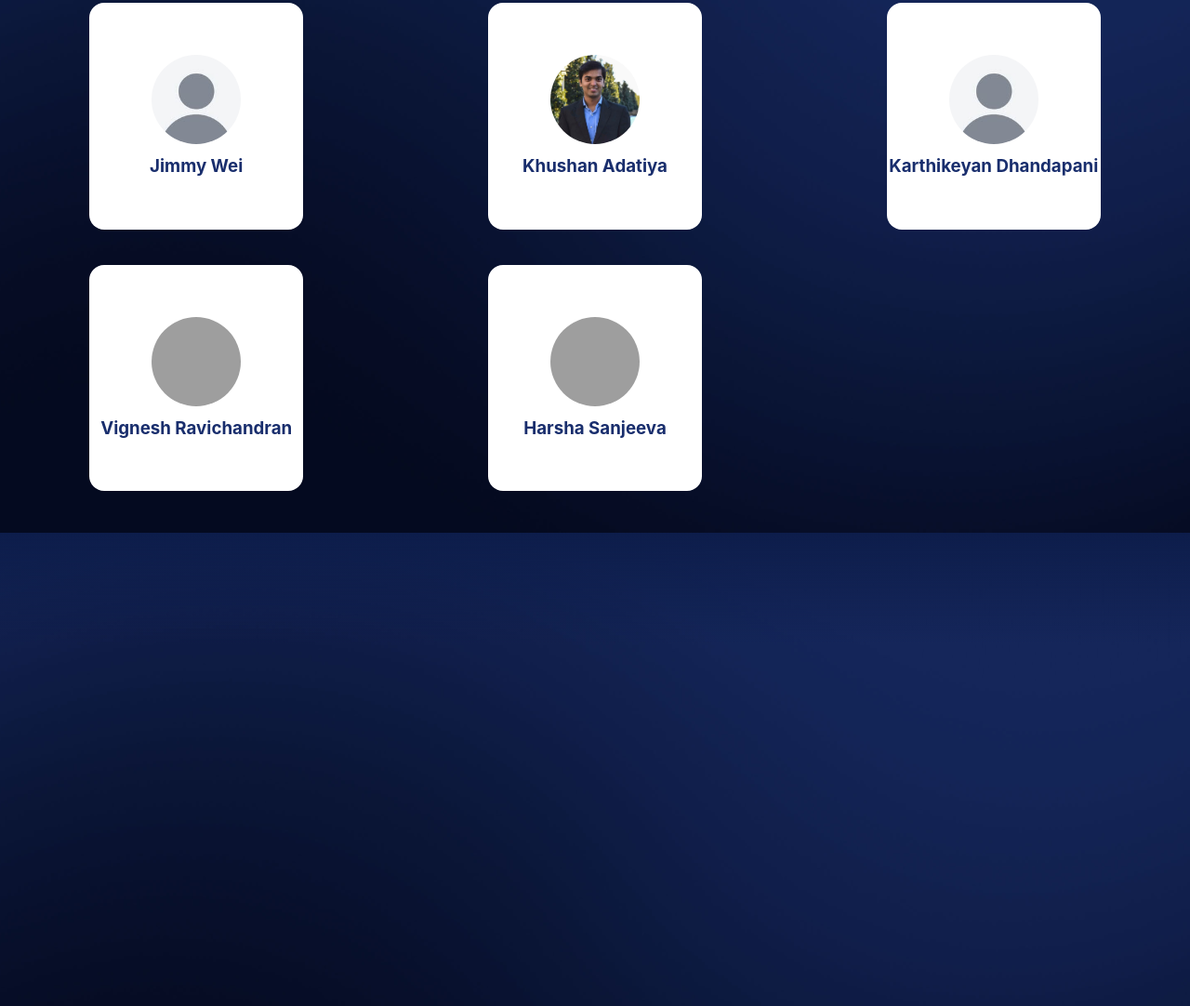
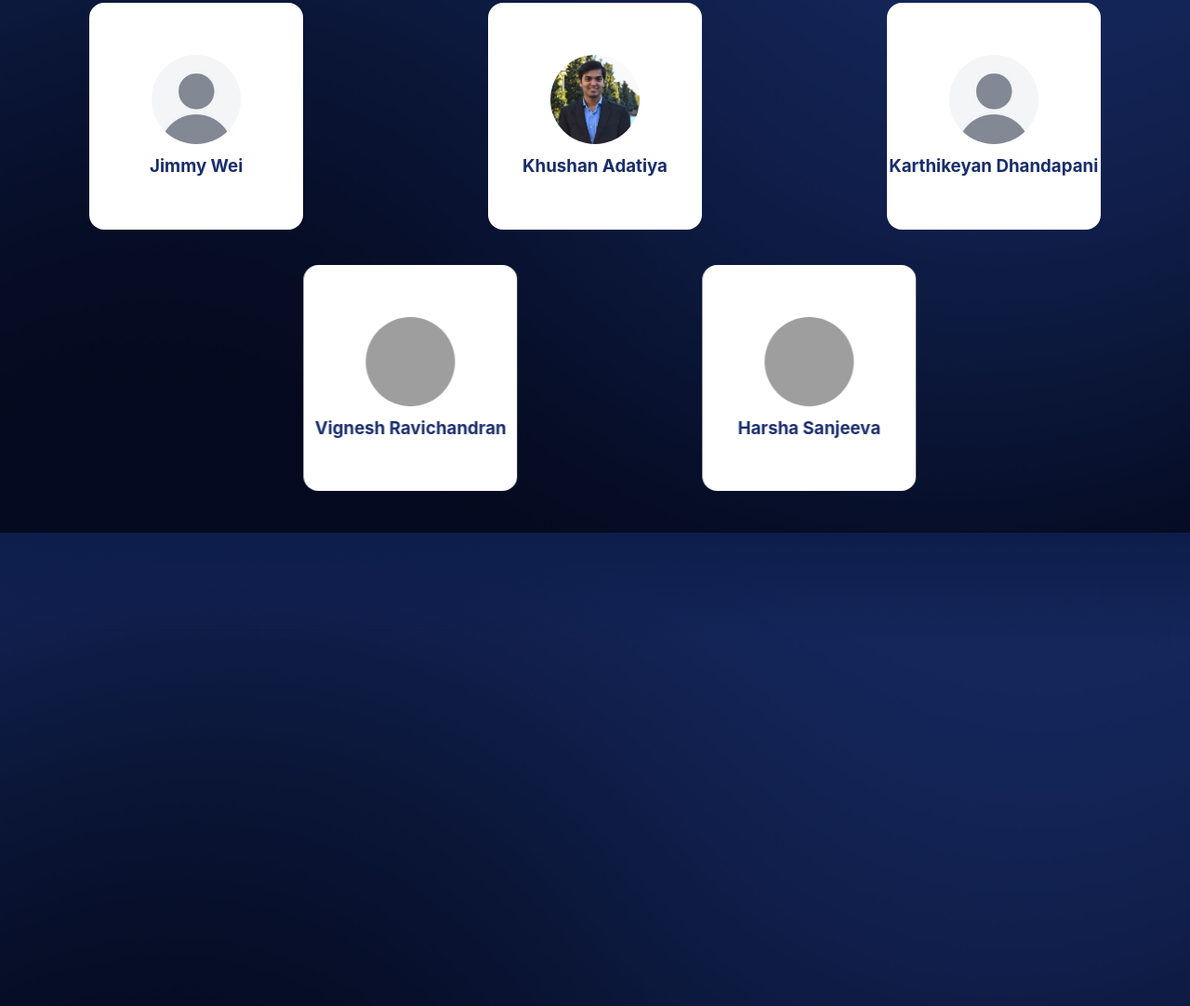
Before and after one commit to Milpitas-Hacks/milpitashacks-26, a website built with Vite: page people.html in a window 1280 px wide. Shown: the part 1827-2909 px from the top of the page at 93% size. Built offline with nearby package versions, Linux system fonts and the light colour scheme; grey boxes are pictures that could not be loaded.

Commit message:
Add transform for 4th and 5th judge cards
Add transform effect for specific judge cards.

```diff
--- a/src/styles.css
+++ b/src/styles.css
@@ -1172,6 +1172,11 @@ p {
   justify-items: center;
   gap: 3vw;
 }
+.judges-row .judge-card:nth-child(4),
+.judges-row .judge-card:nth-child(5){
+  transform: translateX(100%);
+}
+
 
 .judge-title{
   color: white;
```
